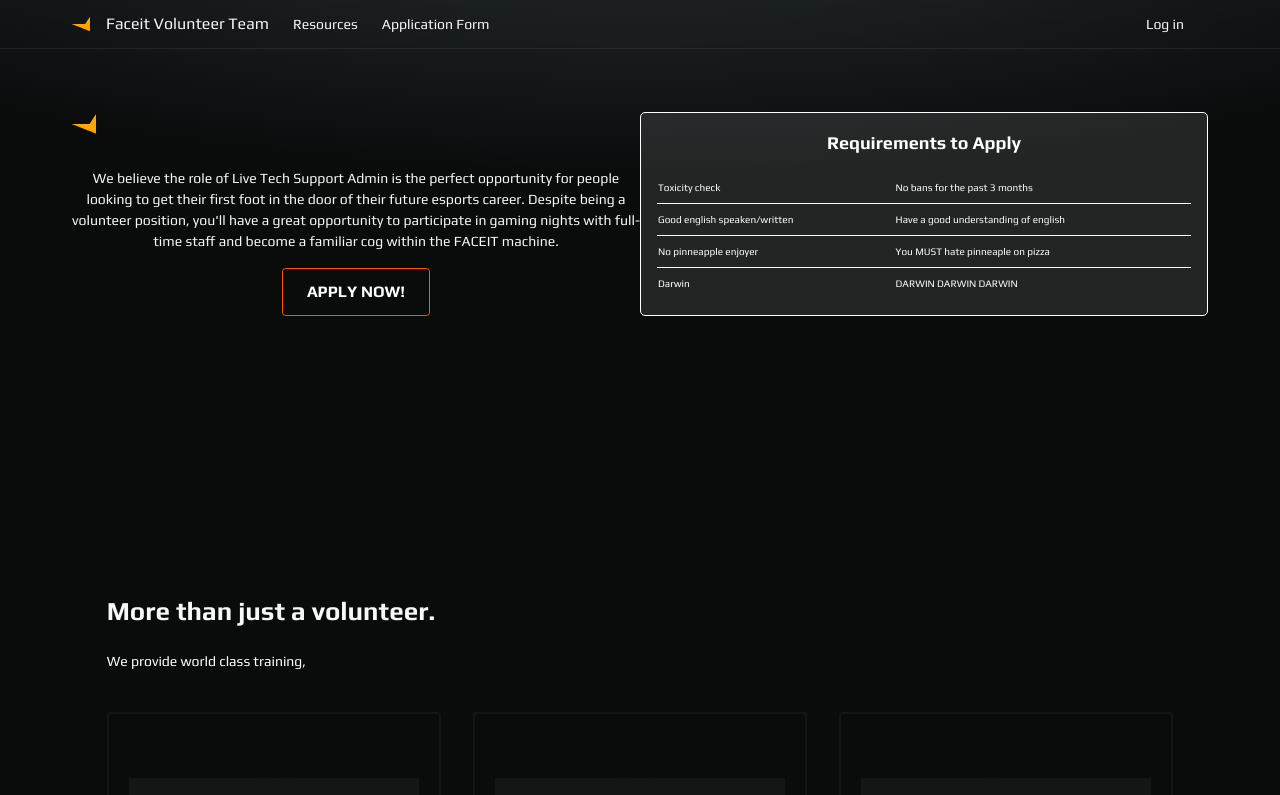
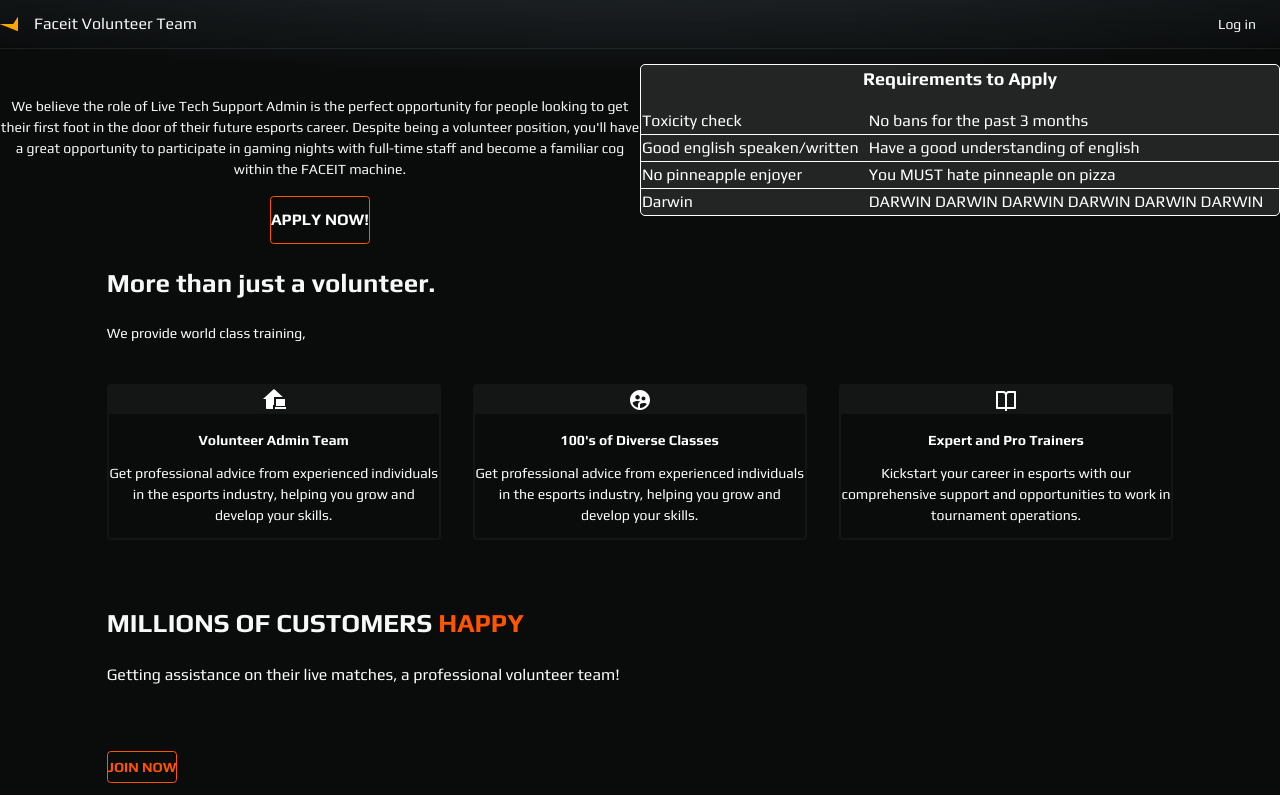
Before and after one commit to Faceit-Volunteer-Dev-Team/volunteer-web-app, a Next.js app: page / in a window 1280 px wide. Shown: the top 795 px of the page. Built offline with nearby package versions, Linux system fonts and the light colour scheme.

Commit message:
UI  adjustements

```diff
--- a/app/globals.css
+++ b/app/globals.css
@@ -55,4 +55,5 @@
   .mask-shortcutkeys {
     mask-image: linear-gradient(to right, transparent, black 40%, black calc(60%), transparent 100%);
   }
+
 }
--- a/app/page.tsx
+++ b/app/page.tsx
@@ -6,12 +6,9 @@
     <>
       <title>Volunteer Application Form</title>
       <link rel="icon" href="/favicon.ico" />
-      <div className="overflow-hidden pb-[16.4rem] md:pb-[25.6rem]">
-        <Container className="pt-[6.4rem]">
-          <HomepageHero />
-        </Container>
-      </div>
-      <div></div>
+      <Container className="pt-[6.4rem]">
+        <HomepageHero />
+      </Container>
     </>
   );
 }
--- a/components/benefits.tsx
+++ b/components/benefits.tsx
@@ -61,7 +61,7 @@
         </div>
 
         {/* BENEFITS */}
-        <div className="mt-5 items-center justify-between gap-8 md:flex">
+        <div className="mt-5 items-center text-sm justify-between gap-8 md:flex">
           {benefits.map((benefit: BenefitProps) => (
             <Benefit
               key={benefit.title}
@@ -89,9 +89,9 @@
             </div>
 
             {/* DESCRIPTION */}
-            <p className="my-5 text-white ">
+            <p className="my-5 text-md text-white ">
               Getting assistance on their live matches, a professional volunteer
-              team We care about each and every member.
+              team!
             </p>
 
             {/* BUTTON */}
--- /dev/null
+++ b/components/form.tsx
@@ -0,0 +1,98 @@
+// components/Step1.tsx
+import { useState, ChangeEvent, FormEvent } from "react";
+import { useRouter } from "next/router";
+
+interface FormData {
+  nickname: string;
+  faceitProfile: string;
+  region: string;
+  discordID: string;
+  email: string;
+}
+
+const Step1: React.FC = () => {
+  const [formData, setFormData] = useState<FormData>({
+    nickname: "",
+    faceitProfile: "",
+    region: "",
+    discordID: "",
+    email: "",
+  });
+
+  const router = useRouter();
+
+  const handleChange = (e: ChangeEvent<HTMLInputElement>) => {
+    const { name, value } = e.target;
+    setFormData((prevData) => ({ ...prevData, [name]: value }));
+  };
+
+  const handleSubmit = (e: FormEvent) => {
+    e.preventDefault();
+    // Store form data in local storage or pass it to the next page via query parameters
+    localStorage.setItem("formData", JSON.stringify(formData));
+    router.push("/step2");
+  };
+
+  return (
+    <form onSubmit={handleSubmit} className="space-y-4">
+      <div>
+        <label htmlFor="nickname">Nickname</label>
+        <input
+          type="text"
+          id="nickname"
+          name="nickname"
+          value={formData.nickname}
+          onChange={handleChange}
+          required
+        />
+      </div>
+      <div>
+        <label htmlFor="faceitProfile">Faceit Profile</label>
+        <input
+          type="text"
+          id="faceitProfile"
+          name="faceitProfile"
+          value={formData.faceitProfile}
+          onChange={handleChange}
+          required
+        />
+      </div>
+      <div>
+        <label htmlFor="region">Region</label>
+        <input
+          type="text"
+          id="region"
+          name="region"
+          value={formData.region}
+          onChange={handleChange}
+          required
+        />
+      </div>
+      <div>
+        <label htmlFor="discordID">Discord ID</label>
+        <input
+          type="text"
+          id="discordID"
+          name="discordID"
+          value={formData.discordID}
+          onChange={handleChange}
+          required
+        />
+      </div>
+      <div>
+        <label htmlFor="email">Email</label>
+        <input
+          type="email"
+          id="email"
+          name="email"
+          value={formData.email}
+          onChange={handleChange}
+          required
+        />
+      </div>
+      <button type="submit">Next</button>
+    </form>
+  );
+};
+
+export default Step1;
--- a/components/header.tsx
+++ b/components/header.tsx
@@ -1,33 +1,12 @@
 "use client";
 
 import Link from "next/link";
-import { useEffect, useState } from "react";
 import { Button } from "./shared/button";
 import { Container } from "./shared/container";
-import { HamburgerIcon } from "./icons/hamburger";
 import { Logo } from "./icons/logo";
 import classNames from "classnames";
 
 export const Header = () => {
-  const [hamburgerMenuIsOpen, setHamburgerMenuIsOpen] = useState(false);
-
-  useEffect(() => {
-    const html = document.querySelector("html");
-    if (html) html.classList.toggle("overflow-hidden", hamburgerMenuIsOpen);
-  }, [hamburgerMenuIsOpen]);
-
-  useEffect(() => {
-    const closeHamburgerNavigation = () => setHamburgerMenuIsOpen(false);
-
-    window.addEventListener("orientationchange", closeHamburgerNavigation);
-    window.addEventListener("resize", closeHamburgerNavigation);
-
-    return () => {
-      window.removeEventListener("orientationchange", closeHamburgerNavigation);
-      window.removeEventListener("resize", closeHamburgerNavigation);
-    };
-  }, [setHamburgerMenuIsOpen]);
-
   return (
     <header className="fixed top-0 left-0 z-10 w-full border-b border-transparent-white backdrop-blur-[12px]">
       <Container className="flex h-navigation-height">
@@ -35,49 +14,11 @@
           <Logo className="mr-4 h-[1.8rem] w-[1.8rem]" /> Faceit Volunteer Team
         </Link>
 
-        <div
-          className={classNames(
-            "transition-[visibility] md:visible",
-            hamburgerMenuIsOpen ? "visible" : "delay-500 invisible"
-          )}
-        >
-          <nav
-            className={classNames(
-              "fixed top-navigation-height left-0 h-[calc(100vh_-_var(--navigation-height))] w-full overflow-auto bg-background transition-opacity duration-500 md:relative md:top-0 md:block md:h-auto md:w-auto md:translate-x-0 md:overflow-hidden md:bg-transparent md:opacity-100 md:transition-none",
-              hamburgerMenuIsOpen
-                ? "translate-x-0 opacity-100"
-                : "translate-x-[-100vw] opacity-0"
-            )}
-          >
-            <ul
-              className={classNames(
-                "flex h-full flex-col md:flex-row md:items-center [&_li]:ml-6 [&_li]:border-b [&_li]:border-grey-dark md:[&_li]:border-none",
-                "ease-in [&_a:hover]:text-orange [&_a]:flex [&_a]:h-navigation-height [&_a]:w-full [&_a]:translate-y-8 [&_a]:items-center [&_a]:text-lg [&_a]:transition-[color,transform] [&_a]:duration-300 md:[&_a]:translate-y-0 md:[&_a]:text-sm [&_a]:md:transition-colors",
-                hamburgerMenuIsOpen && "[&_a]:translate-y-0"
-              )}
-            >
-              <li>
-                <Link href="#">Resources</Link>
-              </li>
-              <li>
-                <Link href="form">Application Form</Link>
-              </li>
-            </ul>
-          </nav>
-        </div>
         <div className="ml-auto flex h-full items-center">
           <Link className="mr-6 text-sm" href="/login">
             Log in
           </Link>
         </div>
-
-        <button
-          className="ml-6 md:hidden"
-          onClick={() => setHamburgerMenuIsOpen((open) => !open)}
-        >
-          <span className="sr-only">Toggle menu</span>
-          <HamburgerIcon />
-        </button>
       </Container>
     </header>
   );
--- a/components/homepage.tsx
+++ b/components/homepage.tsx
@@ -1,14 +1,10 @@
 import { Button } from "./shared/button";
-import { Hero, HeroTitle, HeroSubtitle } from "./shared/hero";
-import { Logo } from "./icons/logo";
+import { Hero } from "./shared/hero";
 
 export const HomepageHero = () => (
   <Hero>
     <div className="relative flex flex-col md:flex-row md:justify-between md:items-start">
       <div className="md:w-1/2">
-        <div className="before:absolute before:-top-20 before:-left-20 before:z-[-1] md:before:content-evolvetext">
-          <Logo />
-        </div>
         <div>
           <p className="mt-8 text-sm">
             We believe the role of Live Tech Support Admin is the perfect
@@ -19,8 +15,8 @@
           </p>
         </div>
         <Button
+          href="form"
           className="translate-y-[-1rem] animate-fade-in opacity-0 [--animation-delay:600ms] mt-4"
-          href="/"
           variant="primary"
           size="large"
         >
@@ -30,7 +26,7 @@
       <div className="md:w-1/2 mt-8 md:mt-0">
         <div className="border rounded-lg p-4 bg-white bg-opacity-10 text-white">
           <h3 className="text-lg font-bold mb-4">Requirements to Apply</h3>
-          <table className="w-full text-left">
+          <table className="w-full text-left text-md">
             <tbody>
               <tr>
                 <td className="py-2 border-b border-gray-200">
@@ -58,7 +54,9 @@
               </tr>
               <tr>
                 <td className="py-2">Darwin</td>
-                <td className="py-2">DARWIN DARWIN DARWIN</td>
+                <td className="py-2">
+                  DARWIN DARWIN DARWIN DARWIN DARWIN DARWIN
+                </td>
               </tr>
             </tbody>
           </table>
--- a/components/shared/container.tsx
+++ b/components/shared/container.tsx
@@ -8,7 +8,7 @@
   className?: string;
 }) => {
   return (
-    <div className={classNames("mx-auto max-w-[120rem] px-8", className)}>
+    <div className={classNames("container mx-auto px-4 py-4", className)}>
       {children}
     </div>
   );
--- a/tailwind.config.ts
+++ b/tailwind.config.ts
@@ -29,6 +29,9 @@
       grey: "#141616",
       "grey-dark": "#262626",
       "primary-text": "#f7f8f8",
+    },
+    padding: {
+      default: "15px",
     },
     spacing: {
       0: "0",
```
